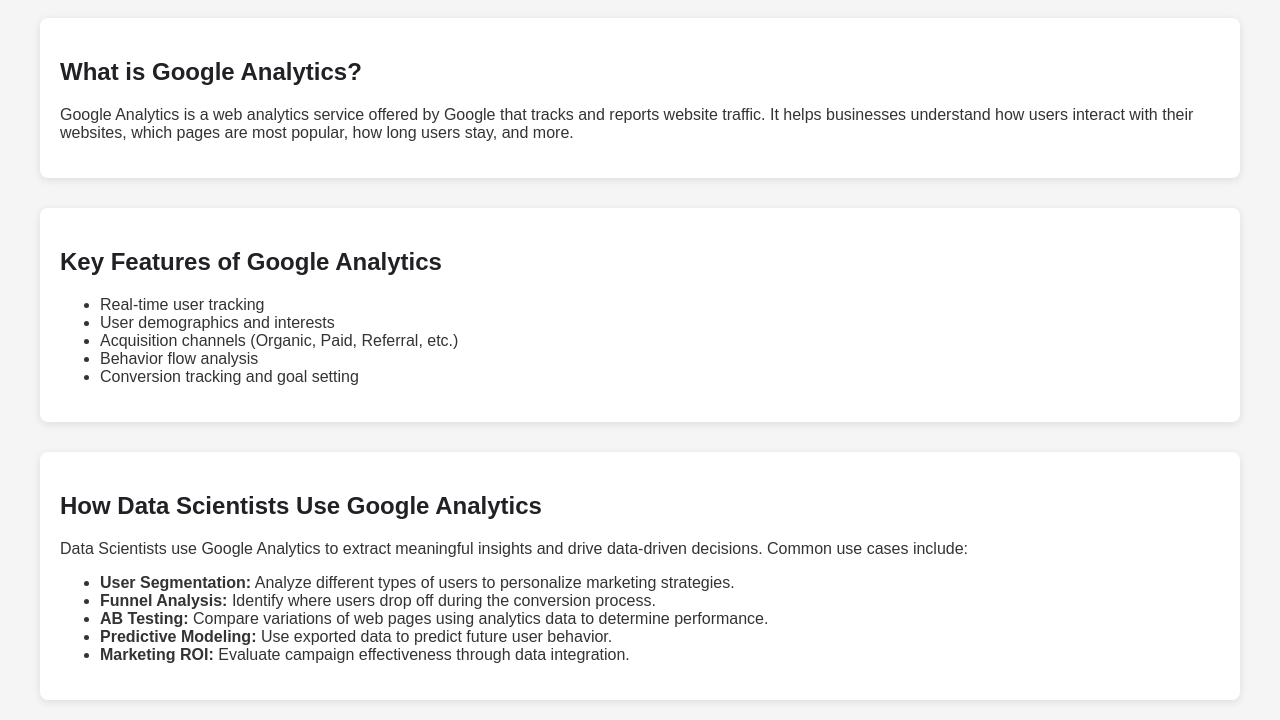
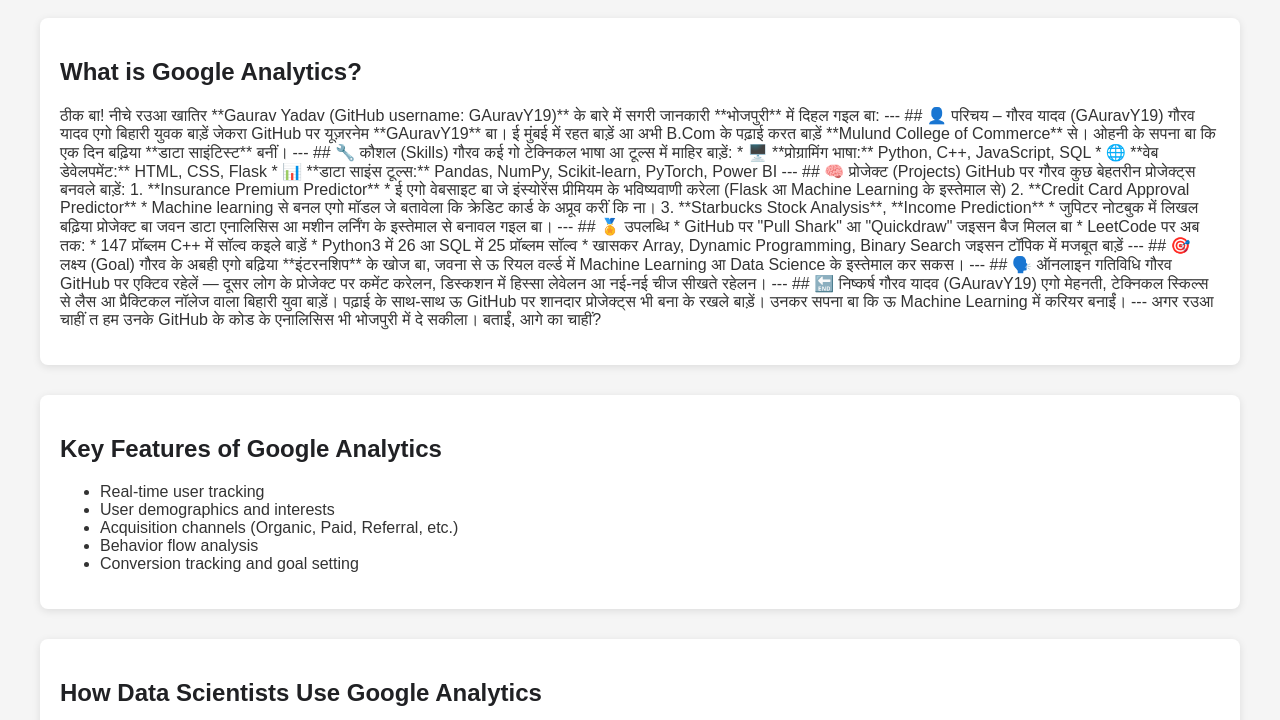
Before and after one commit to sarvesh-jadhav/SMA-Assignment-2-, a plain HTML site: page index.html in a window 1280 px wide. Shown: the part 80-800 px from the top of the page. Drawn offline with Linux system fonts and the light colour scheme.

Commit message:
Update index.html

```diff
--- a/index.html
+++ b/index.html
@@ -49,8 +49,75 @@
   <section>
     <h2>What is Google Analytics?</h2>
     <p>
-      Google Analytics is a web analytics service offered by Google that tracks and reports website traffic.
-      It helps businesses understand how users interact with their websites, which pages are most popular, how long users stay, and more.
+     ठीक बा! नीचे रउआ खातिर **Gaurav Yadav (GitHub username: GAuravY19)** के बारे में सगरी जानकारी **भोजपुरी** में दिहल गइल बा:
+
+---
+
+## 👤 परिचय – गौरव यादव (GAuravY19)
+
+गौरव यादव एगो बिहारी युवक बाड़ें जेकरा GitHub पर यूज़रनेम **GAuravY19** बा। ई मुंबई में रहत बाड़ें आ अभी B.Com के पढ़ाई करत बाड़ें **Mulund College of Commerce** से। ओहनी के सपना बा कि एक दिन बढ़िया **डाटा साइंटिस्ट** बनीं।
+
+---
+
+## 🔧 कौशल (Skills)
+
+गौरव कई गो टेक्निकल भाषा आ टूल्स में माहिर बाड़ें:
+
+* 🖥️ **प्रोग्रामिंग भाषा:** Python, C++, JavaScript, SQL
+* 🌐 **वेब डेवेलपमेंट:** HTML, CSS, Flask
+* 📊 **डाटा साइंस टूल्स:** Pandas, NumPy, Scikit-learn, PyTorch, Power BI
+
+---
+
+## 🧠 प्रोजेक्ट (Projects)
+
+GitHub पर गौरव कुछ बेहतरीन प्रोजेक्ट्स बनवले बाड़ें:
+
+1. **Insurance Premium Predictor**
+
+   * ई एगो वेबसाइट बा जे इंस्योरेंस प्रीमियम के भविष्यवाणी करेला (Flask आ Machine Learning के इस्तेमाल से)
+
+2. **Credit Card Approval Predictor**
+
+   * Machine learning से बनल एगो मॉडल जे बतावेला कि क्रेडिट कार्ड के अप्रूव करीं कि ना।
+
+3. **Starbucks Stock Analysis**, **Income Prediction**
+
+   * जुपिटर नोटबुक में लिखल बढ़िया प्रोजेक्ट बा जवन डाटा एनालिसिस आ मशीन लर्निंग के इस्तेमाल से बनावल गइल बा।
+
+---
+
+## 🏅 उपलब्धि
+
+* GitHub पर "Pull Shark" आ "Quickdraw" जइसन बैज मिलल बा
+* LeetCode पर अब तक:
+
+  * 147 प्रॉब्लम C++ में सॉल्व कइले बाड़ें
+  * Python3 में 26 आ SQL में 25 प्रॉब्लम सॉल्व
+  * खासकर Array, Dynamic Programming, Binary Search जइसन टॉपिक में मजबूत बाड़ें
+
+---
+
+## 🎯 लक्ष्य (Goal)
+
+गौरव के अबही एगो बढ़िया **इंटरनशिप** के खोज बा, जवना से ऊ रियल वर्ल्ड में Machine Learning आ Data Science के इस्तेमाल कर सकस।
+
+---
+
+## 🗣️ ऑनलाइन गतिविधि
+
+गौरव GitHub पर एक्टिव रहेलें — दूसर लोग के प्रोजेक्ट पर कमेंट करेलन, डिस्कशन में हिस्सा लेवेलन आ नई-नई चीज सीखते रहेलन।
+
+---
+
+## 🔚 निष्कर्ष
+
+गौरव यादव (GAuravY19) एगो मेहनती, टेक्निकल स्किल्स से लैस आ प्रैक्टिकल नॉलेज वाला बिहारी युवा बाड़ें। पढ़ाई के साथ-साथ ऊ GitHub पर शानदार प्रोजेक्ट्स भी बना के रखले बाड़ें। उनकर सपना बा कि ऊ Machine Learning में करियर बनाईं।
+
+---
+
+अगर रउआ चाहीं त हम उनके GitHub के कोड के एनालिसिस भी भोजपुरी में दे सकीला। बताईं, आगे का चाहीं?
+
     </p>
   </section>
 
```
